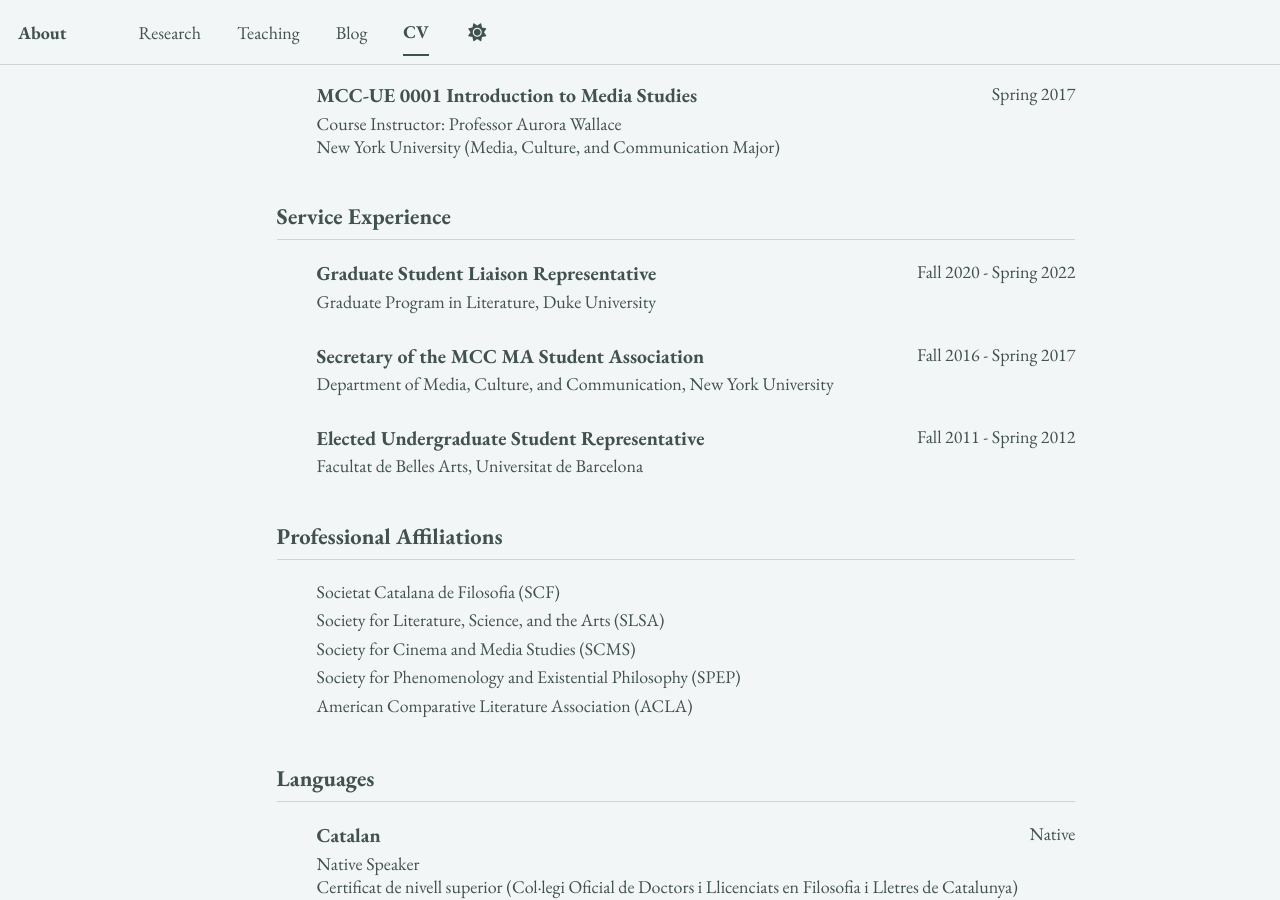
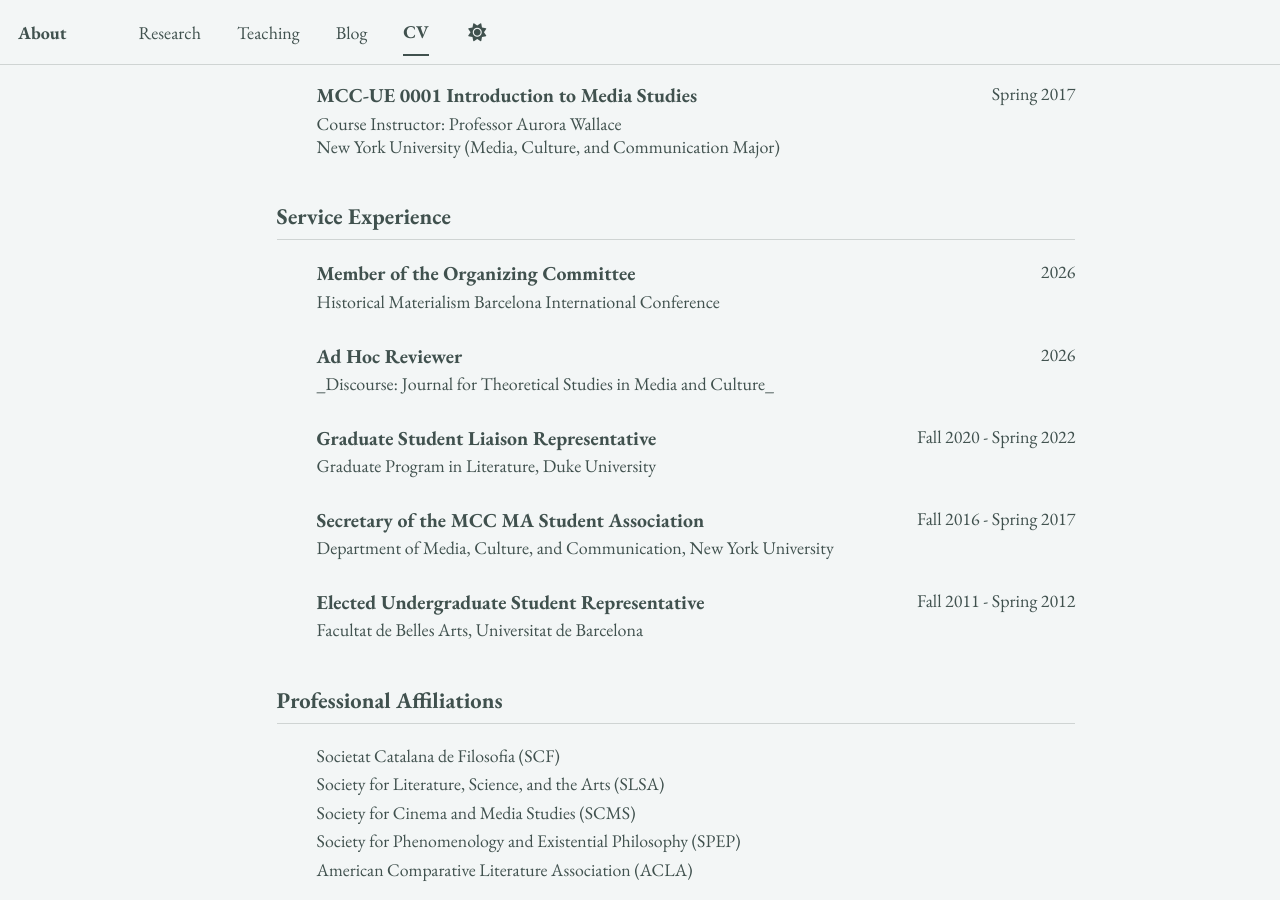
Before and after one commit to epujol90/epujol90.github.io, a Jekyll site: the page built from _pages/cv-json.md, in a window 1280 px wide and 900 px high, scrolled down 6816 px. Built offline with Jekyll 4.4.1, drawn with Linux system fonts in a browser that asks for light colours; a script bundle is joined from its source files by our own code; library files that are not in the unit come from our copies.

Commit message:
Update cv.json

```diff
--- a/_data/cv.json
+++ b/_data/cv.json
@@ -403,6 +403,16 @@
   ],
   "service": [
       {
+        "organization": "Historical Materialism Barcelona International Conference",
+        "role": "Member of the Organizing Committee",
+        "date": "2026"
+      },
+      {
+        "organization": "_Discourse: Journal for Theoretical Studies in Media and Culture_",
+        "role": "Ad Hoc Reviewer",
+        "date": "2026"
+      },
+      {
         "organization": "Graduate Program in Literature, Duke University",
         "role": "Graduate Student Liaison Representative",
         "date": "Fall 2020 - Spring 2022"
```
